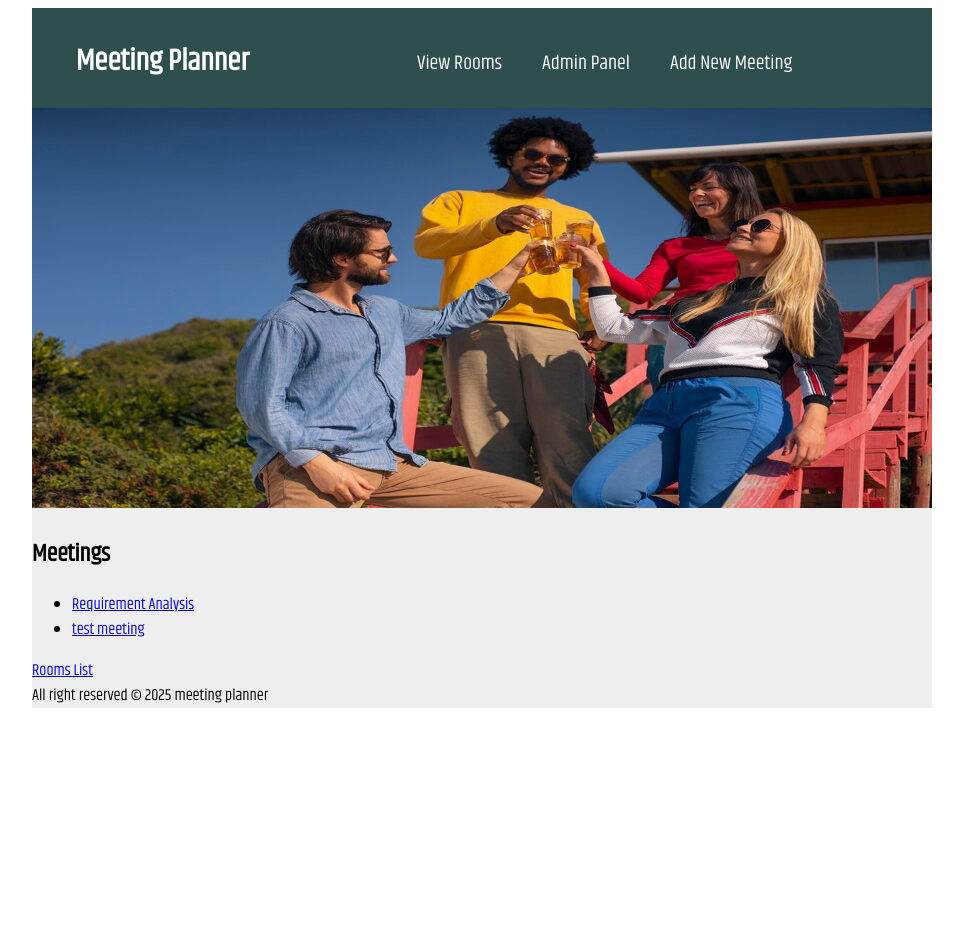
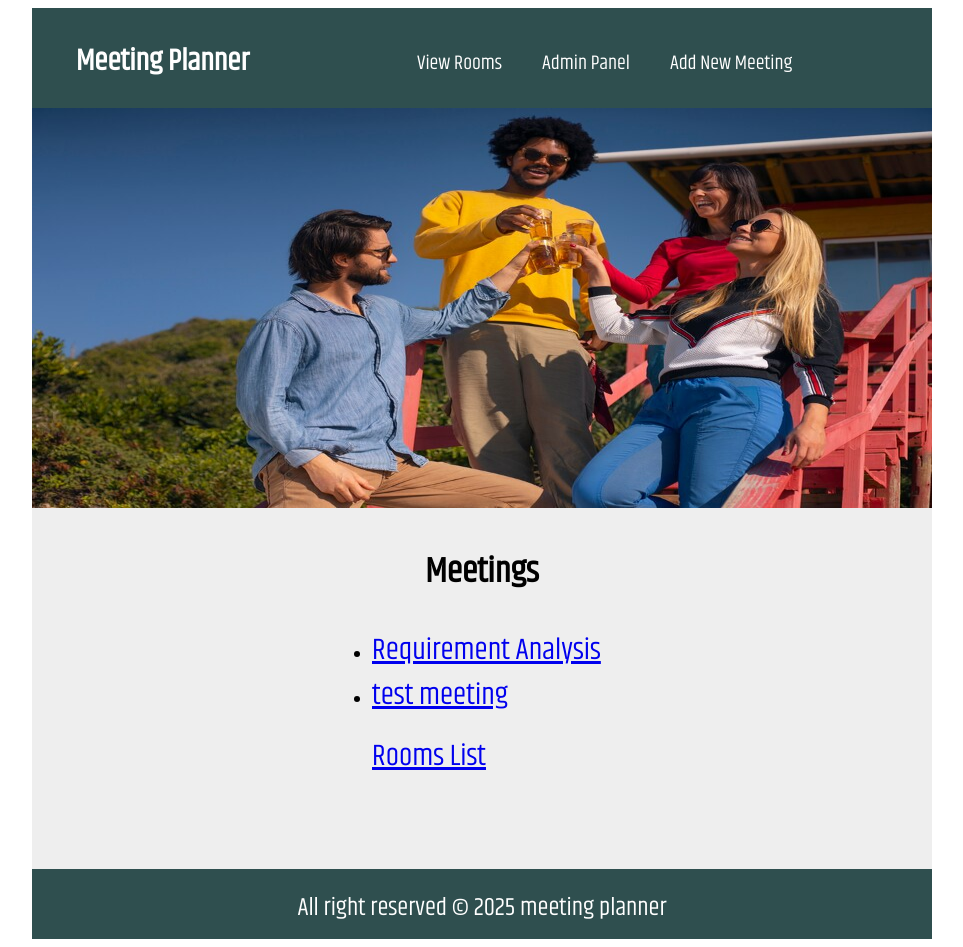
Before and after one commit to Stevey144/Meeting-Planner, a Django app: page / in a window 1280 px wide. Shown: the whole page, without its empty margins (158-1121 px from the left). Before the commit the page ends 708 px from the top, so only its background shows below. Run offline with Django 5.2, Linux system fonts and the light colour scheme; data comes from the database, SQL or seed files in the repository.

Commit message:
crafting lading page

```diff
--- a/website/templates/website/welcome.html
+++ b/website/templates/website/welcome.html
@@ -8,9 +8,7 @@
     <title>Meeting</title>
     <link rel="stylesheets" type="text/css" href="{% static 'website/style.css' %}">
     <link href='http://fonts.googleapis.com/css?family=Khand' rel='stylesheet' type='text/css'>
-
     <style>
-
 
         *{
             box-sizing: border-box;
@@ -70,6 +68,31 @@
             padding:30px !important;
         }
 
+        .content{
+            width:300px;
+            margin:auto;
+            min-height:200px !important;
+        }
+
+        .footer{
+            width:100%;
+            height:70px;
+            background-color:darkslategrey;
+            color:white;
+        }
+
+        .footer .footer-text{
+            text-align:center;
+            padding:20px;
+            font-size:25px;
+            margin-top:90px !important;
+        }
+
+        .room-list{
+            font-size:30px;
+            margin:40px !important;
+        }
+
     </style>
 
 </head>
@@ -96,28 +119,24 @@
 
     <div class="content">
 
-        <h2>Meetings</h2>
+        <h2 style="text-align:center; font-size:35px;">Meetings</h2>
         <ul>
             {% for meeting in meetings %}
             <li>
-                <a href="{% url 'detail' meeting.id %}">
+                <a href="{% url 'detail' meeting.id %}" style="font-size:30px;">
                     {{meeting.title}}
                 </a>
             </li>
              {% endfor %}
         </ul>
 
-    <a href="{% url 'rooms' %}">Rooms List</a>
-
+    <a  class="room-list" href="{% url 'rooms' %}">Rooms List</a>
 
     </div>
 
     <div class="footer">
-        <div>All right reserved &copy; 2025 meeting planner</div>
-
+        <div class="footer-text">All right reserved &copy; 2025 meeting planner</div>
     </div>
-
-
 
  </div>
 
```
